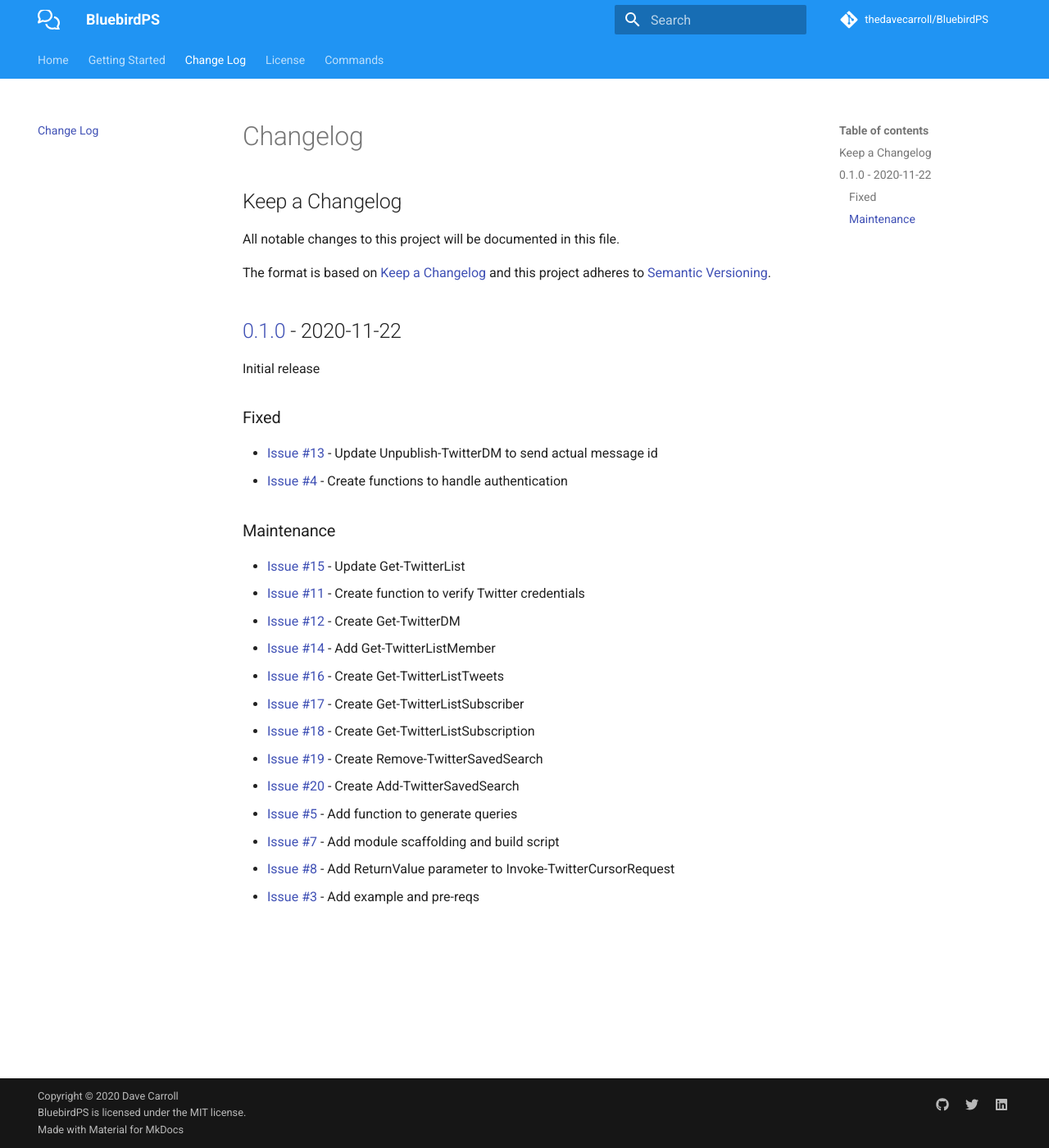
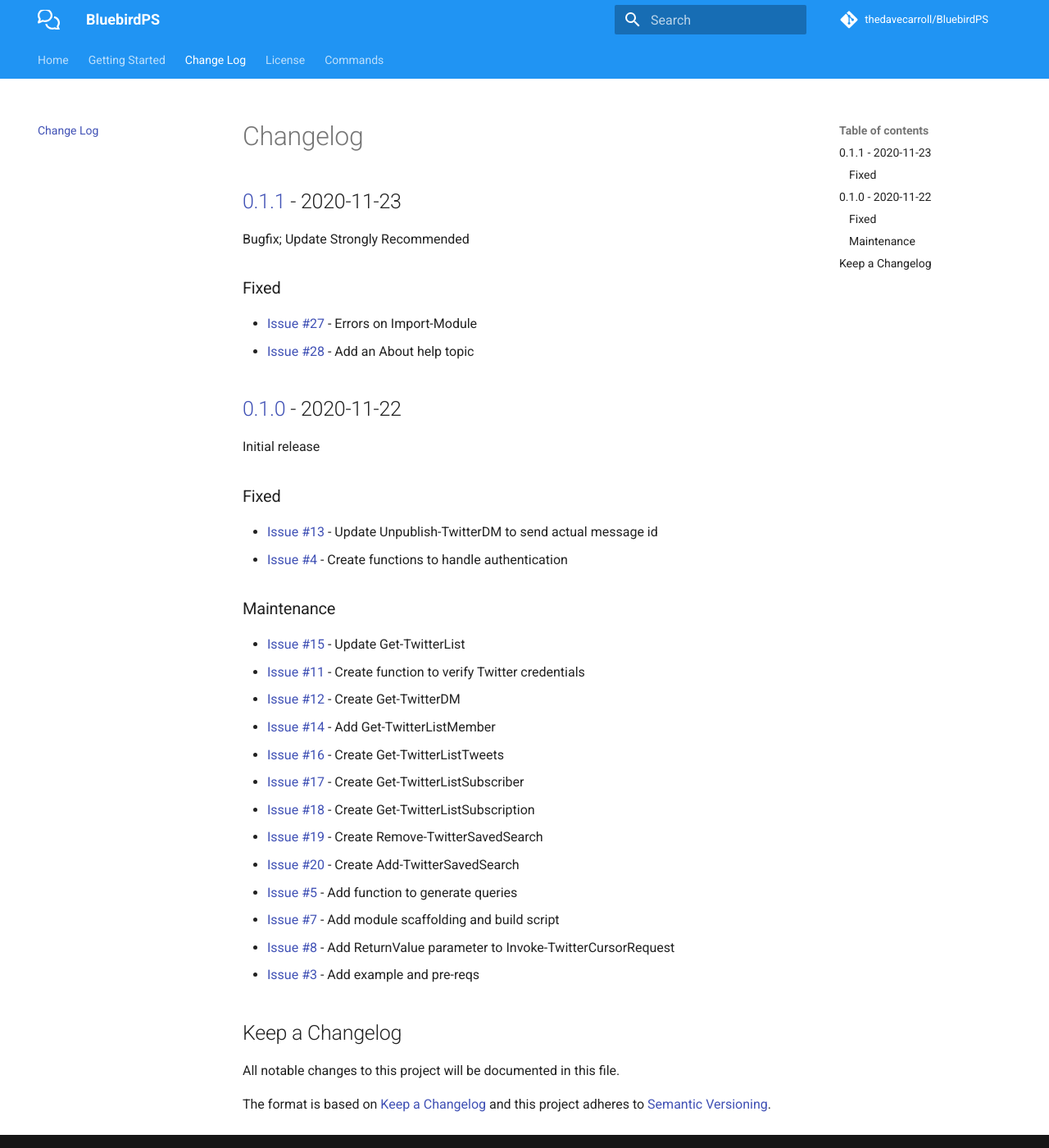
Before and after one commit to thedavecarroll/BluebirdPS, an MkDocs documentation site: the page built from docs/CHANGELOG.md, in a window 1280 px wide and 1400 px high. Shown: the whole window at 82% size. Built offline with MkDocs 1.6.1 and Material for MkDocs 9.7.7, drawn with Linux system fonts in a browser that asks for light colours; comment, search, counter and statistics services are not loaded.

Commit message:
update changelog

```diff
--- a/docs/CHANGELOG.md
+++ b/docs/CHANGELOG.md
@@ -1,11 +1,13 @@
 # Changelog
 
-## Keep a Changelog
+## [0.1.1] - 2020-11-23
 
-All notable changes to this project will be documented in this file.
+Bugfix; Update Strongly Recommended
 
-The format is based on [Keep a Changelog](http://keepachangelog.com/en/1.0.0/)
-and this project adheres to [Semantic Versioning](http://semver.org/spec/v2.0.0.html).
+### Fixed
+
+- [Issue #27](https://github.com/thedavecarroll/BluebirdPS/issues/27) - Errors on Import-Module
+- [Issue #28](https://github.com/thedavecarroll/BluebirdPS/issues/28) - Add an About help topic
 
 ## [0.1.0] - 2020-11-22
 
@@ -33,3 +35,11 @@
 - [Issue #3](https://github.com/thedavecarroll/BluebirdPS/pull/3) - Add example and pre-reqs
 
 [0.1.0]: https://github.com/thedavecarroll/BluebirdPS/tree/27d2d3251bc76558d0b7b91a5db6b967da85b269
+[0.1.1]: https://github.com/thedavecarroll/BluebirdPS/tree/962d11e2f6d3d6de68671fc495dd2693e717b4b8
+
+## Keep a Changelog
+
+All notable changes to this project will be documented in this file.
+
+The format is based on [Keep a Changelog](http://keepachangelog.com/en/1.0.0/)
+and this project adheres to [Semantic Versioning](http://semver.org/spec/v2.0.0.html).
```
Also changed, not shown: CHANGELOG.md (+14 -4 lines).
